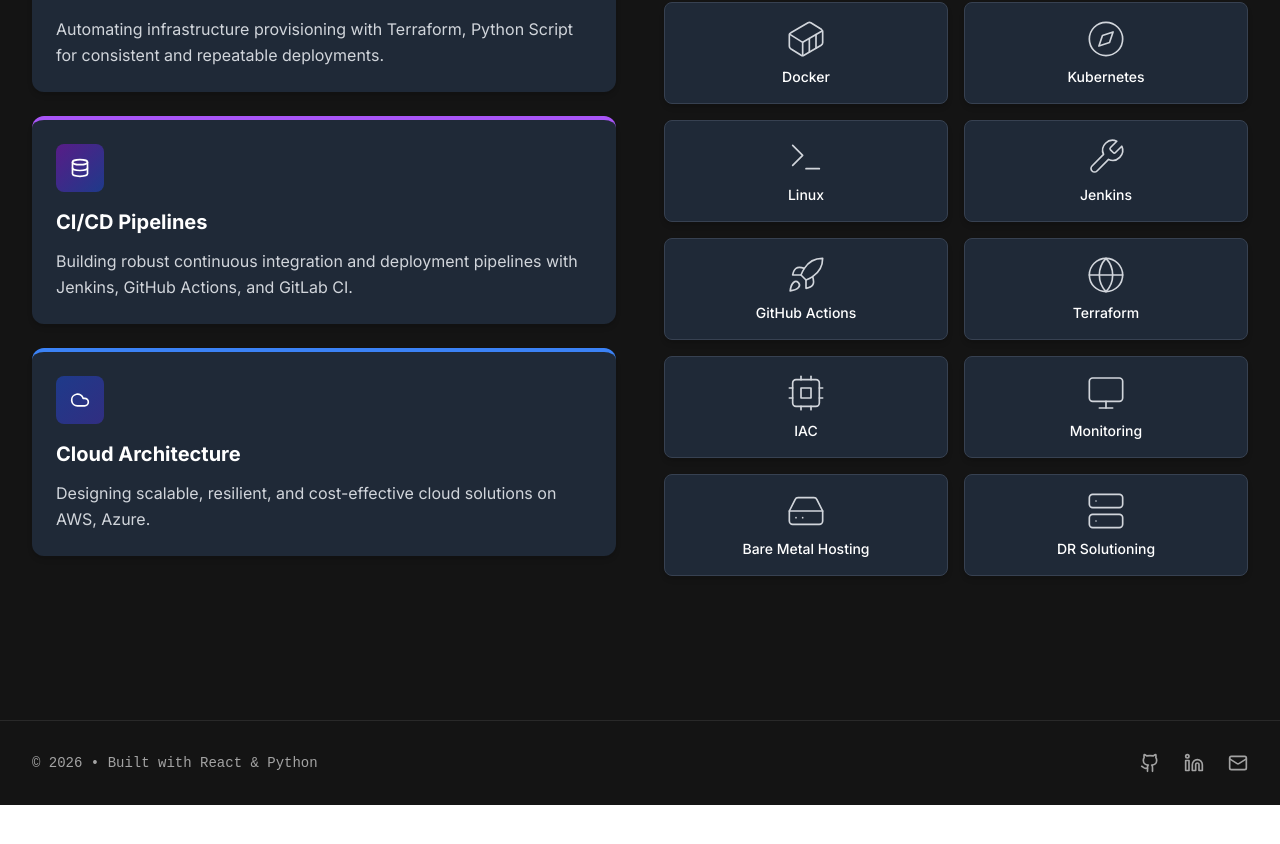
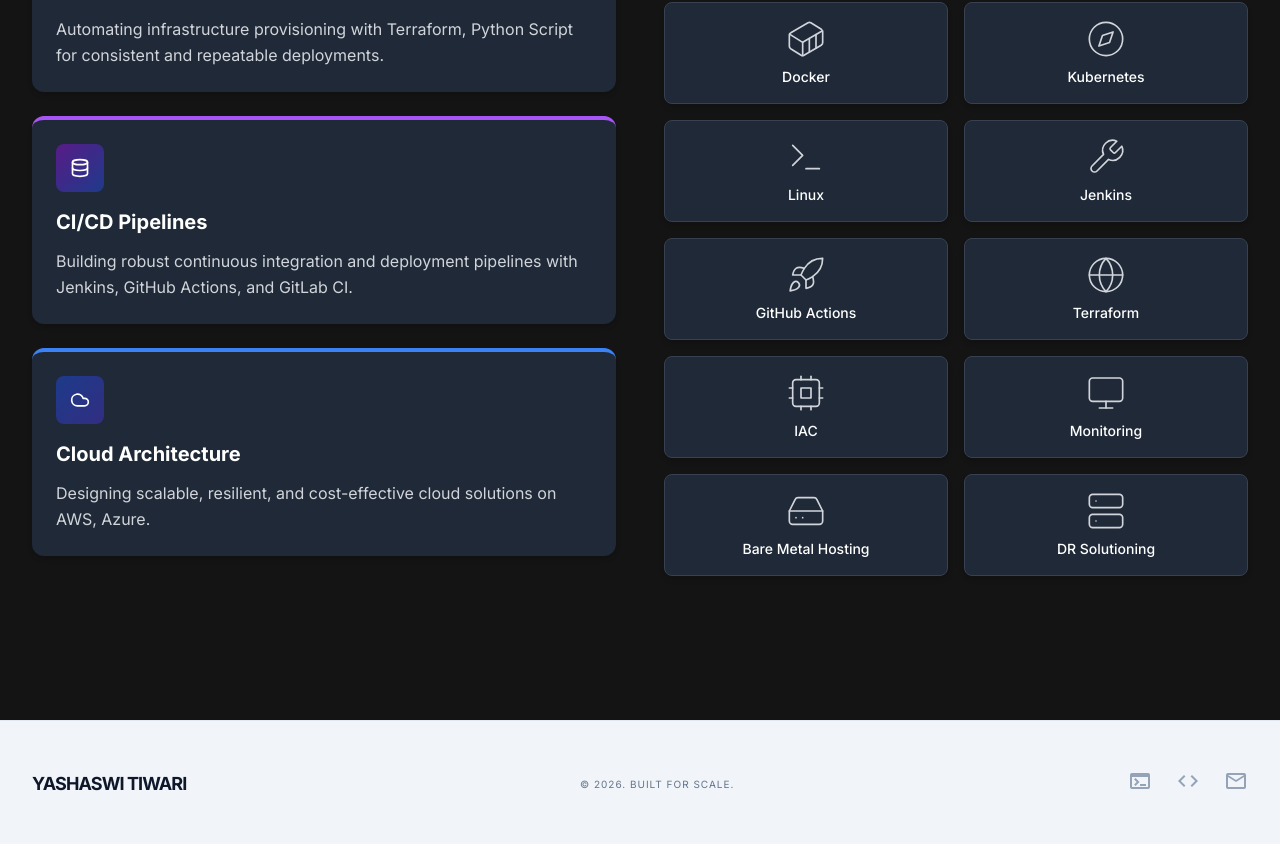
Before and after one commit to yashaswi29/Portfolio, a React (Vite) app: page / in a window 1280 px wide. Shown: the part 632-1476 px from the top of the page. Before the commit the page ends 1437 px from the top, so only its background shows below. Built offline with nearby package versions, Linux system fonts and the light colour scheme.

Commit message:
feat(footer): Update footer to new blueprint aesthetic

```diff
--- a/src/components/Footer.tsx
+++ b/src/components/Footer.tsx
@@ -1,44 +1,25 @@
 import React from 'react';
-import { Github, Linkedin, Mail } from 'lucide-react';
 
 const Footer: React.FC = () => {
     return (
-    <footer className="bg-white dark:bg-primary-900 border-t border-primary-100 dark:border-primary-800 py-8 transition-colors duration-300">
-      <div className="max-w-7xl mx-auto px-4 sm:px-6 lg:px-8">
-        <div className="flex flex-col items-center md:flex-row md:justify-between">
-          <div className="mb-4 md:mb-0">
-            <p className="text-primary-600 dark:text-primary-300 font-mono text-sm">
-              &copy; {new Date().getFullYear()} • Built with React & Python
-            </p>
+        <footer className="w-full py-12 border-t border-slate-200 bg-slate-100">
+            <div className="flex flex-col md:flex-row justify-between items-center px-8 max-w-7xl mx-auto gap-6">
+                <div className="text-lg font-bold text-slate-900 font-headline uppercase tracking-tighter">
+                    yashaswi tiwari
                 </div>
-
-          <div className="flex space-x-6">
-            <a
-              href="https://github.com/yashaswi29"
-              target="_blank"
-              rel="noopener noreferrer"
-              className="text-primary-600 dark:text-primary-300 hover:text-primary-900 dark:hover:text-white transition-colors duration-200"
-              aria-label="GitHub"
-            >
-              <Github size={20} />
+                <div className="font-label text-[10px] tracking-widest uppercase text-slate-500">
+                    © 2026. BUILT FOR SCALE.
+                </div>
+                <div className="flex gap-6">
+                    <a className="text-slate-400 hover:text-sky-500 transition-colors" href="https://github.com/yashaswi29" target="_blank" rel="noreferrer">
+                        <span className="material-symbols-outlined">terminal</span>
                     </a>
-            <a
-              href="https://www.linkedin.com/in/yashaswi-tiwari-5423211a8/"
-              target="_blank"
-              rel="noopener noreferrer"
-              className="text-primary-600 dark:text-primary-300 hover:text-primary-900 dark:hover:text-white transition-colors duration-200"
-              aria-label="LinkedIn"
-            >
-              <Linkedin size={20} />
+                    <a className="text-slate-400 hover:text-sky-500 transition-colors" href="https://hashnode.com/@yashaswiyeezy" target="_blank" rel="noreferrer">
+                        <span className="material-symbols-outlined" style={{ fontVariationSettings: "'FILL' 1" }}>code</span>
                     </a>
-            <a
-              href="mailto:yashaswitiwari2003@gmail.com"
-              className="text-primary-600 dark:text-primary-300 hover:text-primary-900 dark:hover:text-white transition-colors duration-200"
-              aria-label="Email"
-            >
-              <Mail size={20} />
+                    <a className="text-slate-400 hover:text-sky-500 transition-colors" href="mailto:yashaswi@example.com">
+                        <span className="material-symbols-outlined">mail</span>
                     </a>
-          </div>
                 </div>
             </div>
         </footer>
```
Lines whose indentation alone changed are shown as unchanged.
